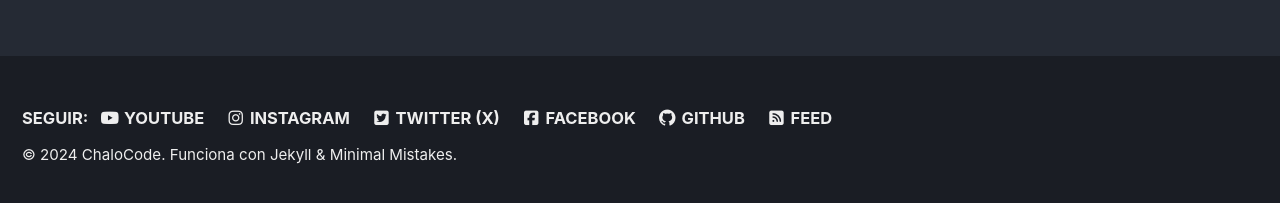
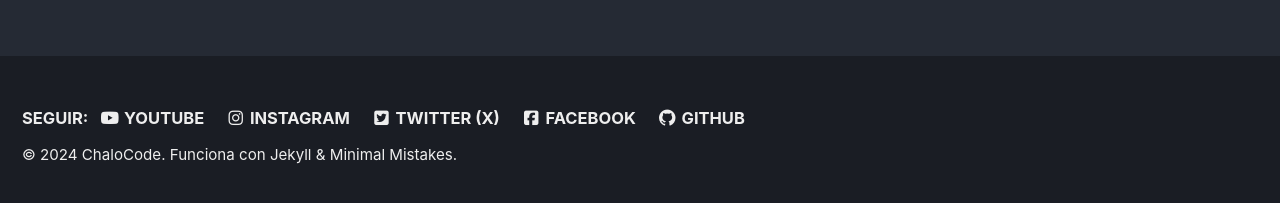
Before and after one commit to ChaloCode/ChaloCode.github.io, a Jekyll site: the page built from index.md, in a window 1280 px wide and 900 px high, scrolled down 8825 px. Shown: the part 690-893 px from the top of the window. Built offline with Jekyll 4.4.1, drawn with Linux system fonts in a browser that asks for light colours; cached includes are drawn as plain includes; the list of posts is cut into pages by our own code.

Commit message:
feed hide

```diff
--- a/_config.yml
+++ b/_config.yml
@@ -338,3 +338,6 @@ _youtube:
 
 assets:
   favicon: "/assets/images/site/favicon.ico"
+
+atom_feed:
+  hide: true
```
